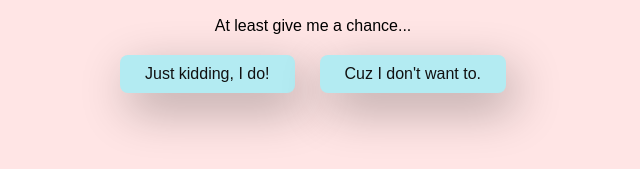
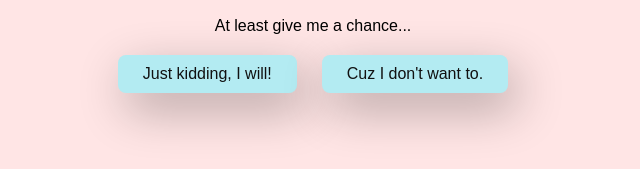
Before and after one commit to cheese-tart/ValentinesForMyFavouriteFruit, a plain HTML site: page no1.html in a window 1280 px wide. Shown: the part 461-630 px from the top of the page, 327-967 px from the left. Drawn offline with Linux system fonts and the light colour scheme.

Commit message:
Update no1.html

```diff
--- a/no1.html
+++ b/no1.html
@@ -15,7 +15,7 @@
             <p>At least give me a chance...</p>
 
             <div class="button">
-                <a href="yes.html">Just kidding, I do!</a>
+                <a href="yes.html">Just kidding, I will!</a>
                 <a href="no2.html">Cuz I don't want to.</a>
             </div>
         </div>
```
